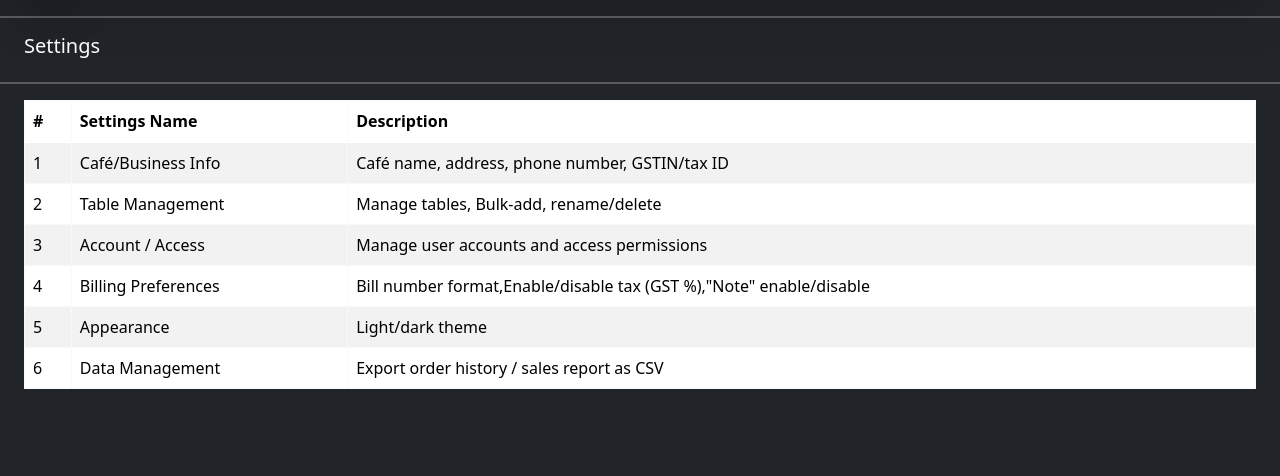
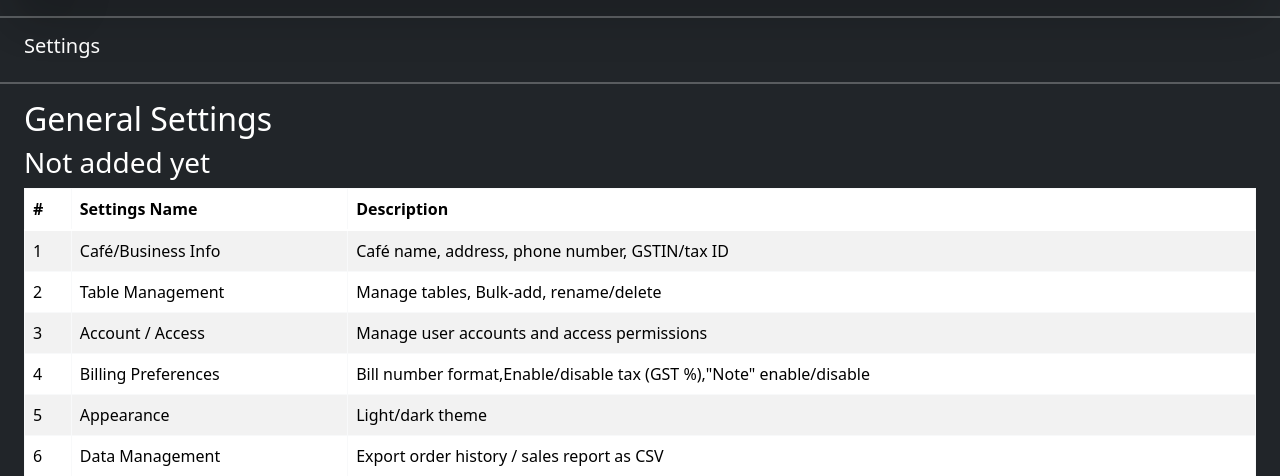
Before and after one commit to nextxlemons/YourPOS, a Django app: page /settings/ in a window 1280 px wide. Shown: the part 72-548 px from the top of the page. Run offline with Django 5.2, Linux system fonts and the light colour scheme.

Commit message:
modify setting panal

```diff
--- a/templates/settings.html
+++ b/templates/settings.html
@@ -9,6 +9,8 @@
 <hr class="border border-white border-1">
 
 <div class="container-fluid px-4">
+    <h2>General Settings</h2>
+    <h3>Not added yet</h3>
     <table class="table table-bordered border-light table-striped">
         <thead>
             <tr>
```
